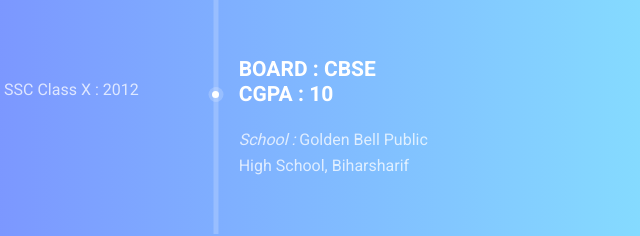
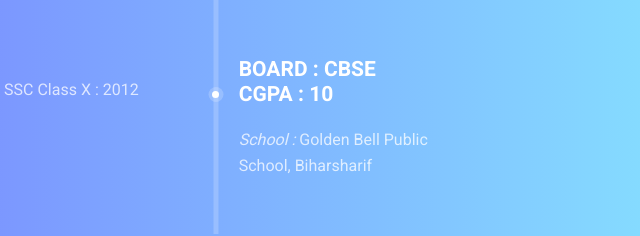
Before and after one commit to riffs14/Portfolio, a plain HTML site: page index.html in a window 1280 px wide. Shown: the part 2289-2525 px from the top of the page, 406-1046 px from the left. Drawn offline with nearby package versions, Linux system fonts and the light colour scheme; files whose address does not match are found by name; a web font is replaced by a local one.

Commit message:
Update index.html

```diff
--- a/index.html
+++ b/index.html
@@ -238,7 +238,7 @@
 										</div>
 										<div class="media-body">
 											<h4>Board : CBSE <br> CGPA : 10 </h4>
-											<p><i> School : </i> Golden Bell Public High School, Biharsharif</p>
+											<p><i> School : </i> Golden Bell Public School, Biharsharif</p>
 										</div>
 									</div>
 								</li>
```
